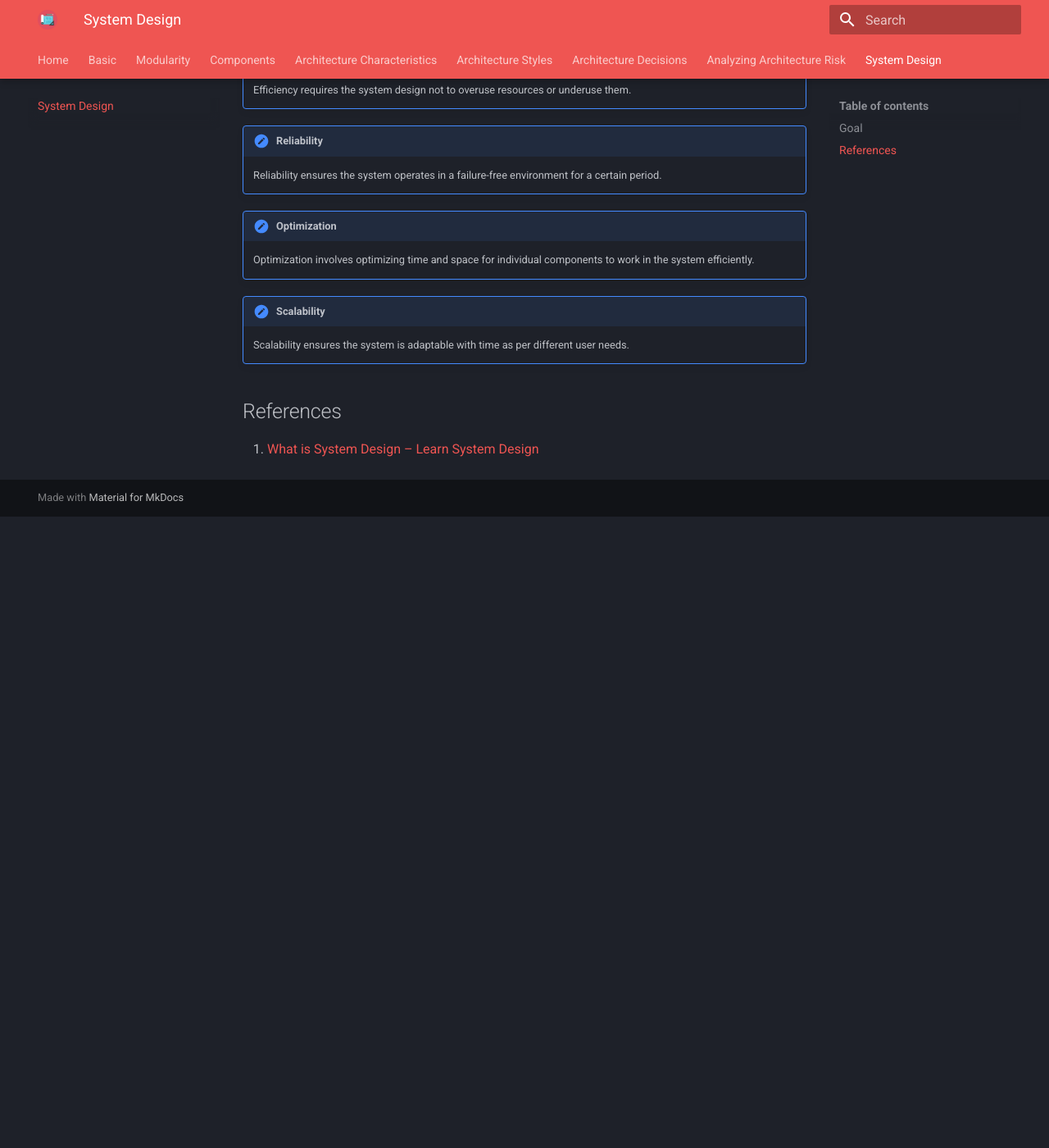
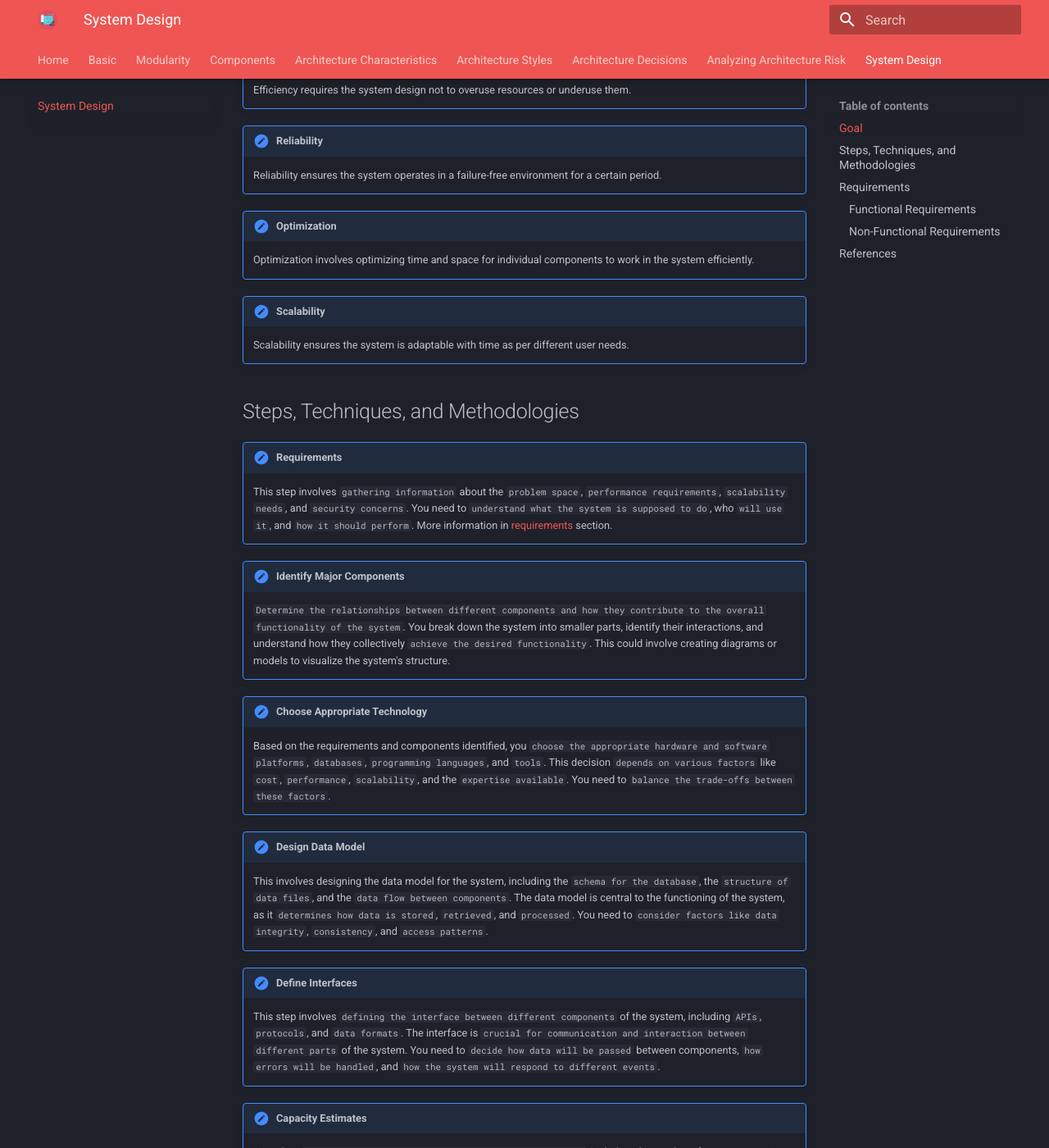
Before and after one commit to RomeroGabriel/mastering-software-architecture, an MkDocs documentation site: the page built from doc/system_design/index.md, in a window 1280 px wide and 1400 px high, scrolled down 805 px. Shown: the whole window at 82% size. Built offline with MkDocs 1.6.1 and Material for MkDocs 9.7.7, drawn with Linux system fonts in a browser that asks for light colours; before the commit the page ends 1435 px from its top, so only the background shows below that; some of the changed text lies outside the part shown.

Commit message:
Adding more on system design

```diff
--- a/doc/system_design/index.md
+++ b/doc/system_design/index.md
@@ -27,6 +27,59 @@ The objectives of system design include `practicality`, `accuracy`, `completenes
 !!! note "Scalability"
     Scalability ensures the system is adaptable with time as per different user needs.
 
+## Steps, Techniques, and Methodologies
+
+!!! note "Requirements"
+    This step involves `gathering information` about the `problem space`, `performance requirements`, `scalability needs`, and `security concerns`. You need to `understand what the system is supposed to do`, who `will use it`, and `how it should perform`. More information in [requirements](#requirements) section.
+
+!!! note "Identify Major Components"
+    `Determine the relationships between different components and how they contribute to the overall functionality of the system`. You break down the system into smaller parts, identify their interactions, and understand how they collectively `achieve the desired functionality`. This could involve creating diagrams or models to visualize the system's structure.
+
+!!! note "Choose Appropriate Technology"
+    Based on the requirements and components identified, you `choose the appropriate hardware and software platforms`, `databases`, `programming languages`, and `tools`. This decision `depends on various factors` like `cost`, `performance`, `scalability`, and the `expertise available`. You need to `balance the trade-offs between these factors`.
+
+!!! note "Design Data Model"
+    This involves designing the data model for the system, including the `schema for the database`, the `structure of data files`, and the `data flow between components`. The data model is central to the functioning of the system, as it `determines how data is stored`, `retrieved`, and `processed`. You need to `consider factors like data integrity`, `consistency`, and `access patterns`.
+
+!!! note "Define Interfaces"
+    This step involves `defining the interface between different components` of the system, including `APIs`, `protocols`, and `data formats`. The interface is `crucial for communication and interaction between different parts` of the system. You need to `decide how data will be passed` between components, `how errors will be handled`, and `how the system will respond to different events`.
+
+!!! note "Capacity Estimates"
+    It involves `estimating the maximum load that a system can handle`, including the number of users, transactions, or data that the system can process `without performance degradation`. Effective capacity planning `can help avoid bottlenecks`, `ensure system scalability`, and prevent costly resource over-allocation.
+
+!!! note "Test and Validate"
+    After the design is finalized, you `test the system with realistic data and use cases`. This helps to identify any issues or bottlenecks in the system. `You need to ensure that the system meets all the requirements and performs well under different conditions`. Any issues found during testing are addressed and the design is validated.
+
+!!! note "Deploy and Maintain the System"
+    After the design has been tested and validated, the system is `deployed`. However, the system needs to be `maintained over time`, including fixing bugs, updating components, and adding new features as needed. This involves `monitoring` the system's `performance`, making necessary adjustments, and planning for `future improvements`.
+
+## Requirements
+
+Requirements in system design refer to the `specifications that define what the system should do and how it should behave`. There are two main types of requirements: functional and non-functional. Both functional and non-functional requirements are `vital for a successful` system design. They guide the development process, helping to `ensure that the system meets the needs of its users and achieves its intended purpose`.
+
+### Functional Requirements
+
+Functional requirements `specify what a system must do`. `They are essentially the behaviors of the system and define the system's functionality`. They are usually `stated in terms of user actions or events` that the system should respond to.
+
+!!! example
+    The system should allow users to create accounts and log in using credentials like email and password or through social media integration.
+
+### Non-Functional Requirements
+
+Non-functional requirements `define how the system should perform`. They are not related to the system's functionality but rather `define the system's behavior`. They are crucial for ensuring the system's usability, reliability, and efficiency, often influencing the overall user experience.
+
+!!! example
+    1. Performance (e.g., the system should load within 3 seconds when the number of simultaneous users exceeds 10,000)
+    1. Security (e.g., emails should be sent with a latency of no greater than 12 hours from such an activity)
+    1. Usability (e.g., the system should be user-friendly and meet users' needs).
+
 ## References
 
 1. [What is System Design – Learn System Design](https://www.geeksforgeeks.org/what-is-system-design-learn-system-design/)
+1. [System Design Tutorial](https://www.geeksforgeeks.org/system-design-tutorial/)
+1. [The complete guide to System Design in 2024](https://www.educative.io/blog/complete-guide-to-system-design)
+1. [SEH 4.0 System Design Processes](https://www.nasa.gov/reference/4-0-system-design-processes/)
+1. [Functional vs Non Functional Requirements](https://www.geeksforgeeks.org/functional-vs-non-functional-requirements/)
+1. [What are Non Functional Requirements — With Examples](https://www.perforce.com/blog/alm/what-are-non-functional-requirements-examples)
+
+<!-- https://www.phind.com/search?cache=dpyqfx0bzr047uhi0dllwnwk -->
```
